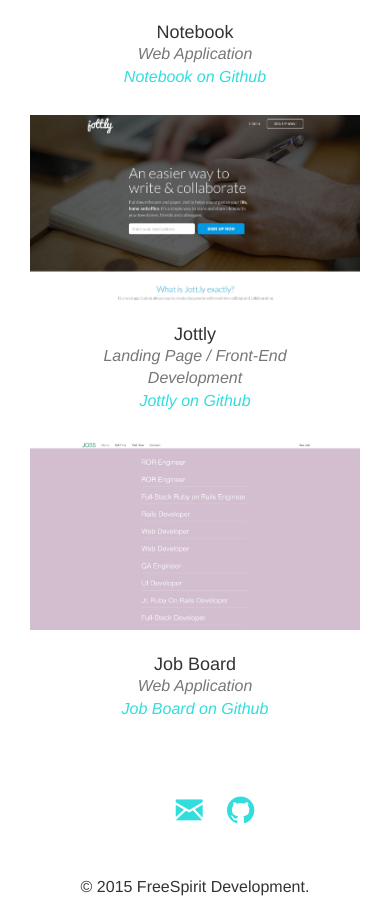
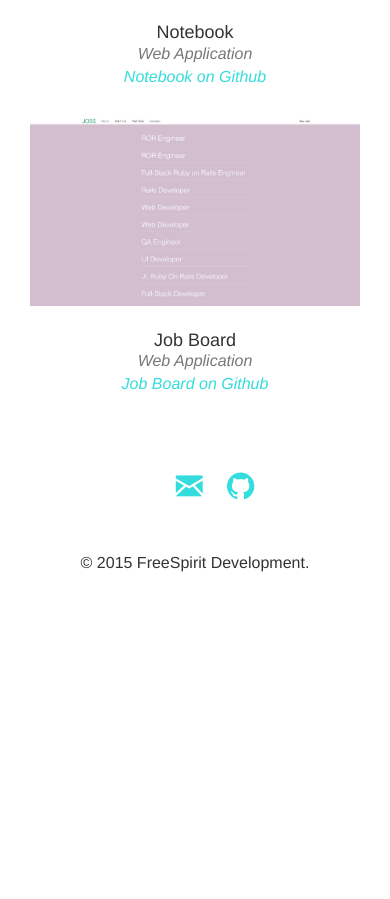
Before and after one commit to freespiritdev/freespiritdev.github.io, a plain HTML site: page index.html in a window 390 px wide. Shown: the part 1869-2768 px from the top of the page. After the commit the page ends 2444 px from the top, so only its background shows below. Drawn offline with Linux system fonts and the light colour scheme.

Commit message:
Updated projects

```diff
--- a/index.html
+++ b/index.html
@@ -119,21 +119,6 @@
             </div>
 
             <div class="col-md-4 col-sm-6 work-item">
-          <a href="#workModal5" class="work-link" data-toggle="modal">
-            <div class="work-hover">
-              <div class="work-hover-content">
-                </p>See More</p>
-              </div>
-            </div>
-            <a target="_new" href="jottly.html"><img src="img/jottly.jpg" class="img-responsive" alt=""></a>
-            <div class="work-caption">
-              <h4>Jottly</h4>
-                <p class="text-muted">Landing Page / Front-End Development</p>
-                <p><a href="https://github.com/freespiritdev/jottly">Jottly on Github</a></p>
-            </div>
-        </div>
-
-        <div class="col-md-4 col-sm-6 work-item">
               <a href="#workModal6" class="work-link" data-toggle="modal">
                 <div class="work-hover">
                   <div class="work-hover-content">
```
Lines whose indentation alone changed are shown as unchanged.
